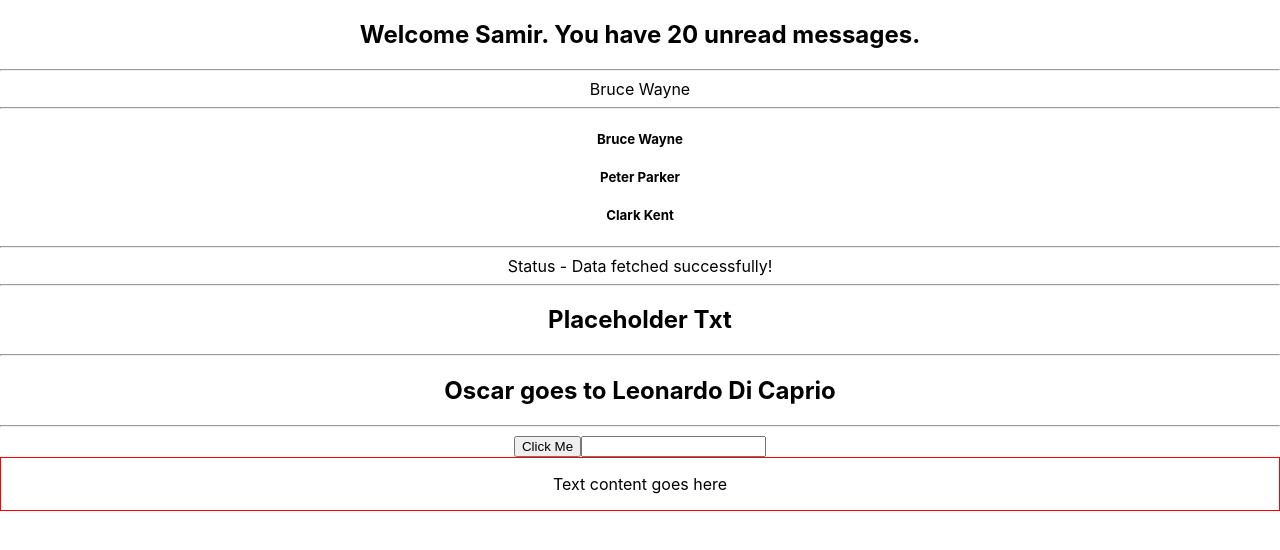
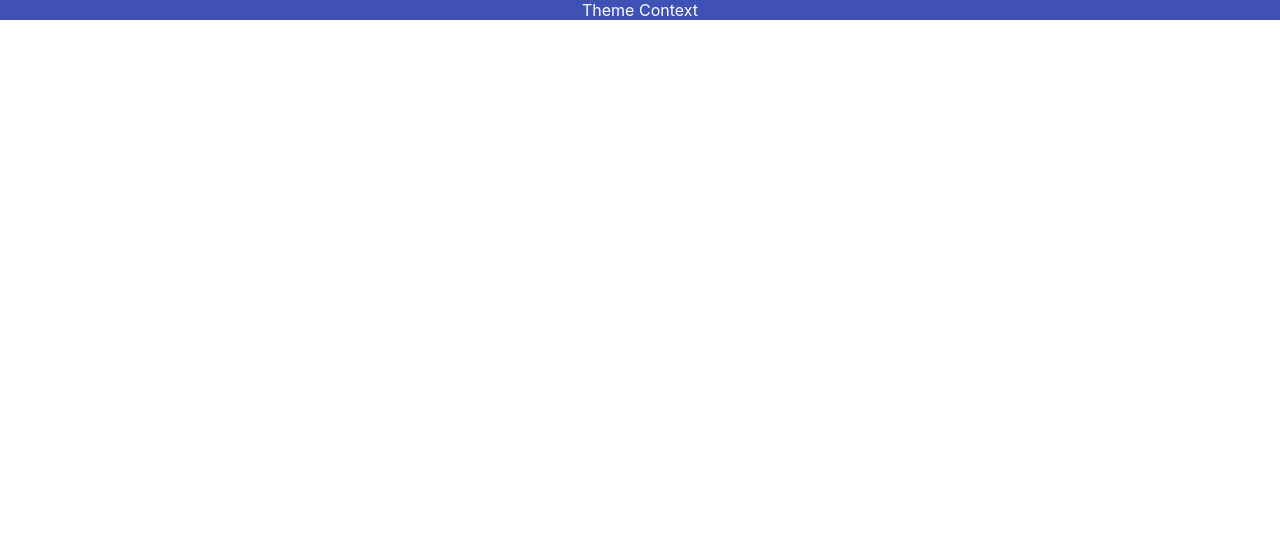
Before and after one commit to samirprakash/react-ts, a React (Create React App) app: page / in a window 1280 px wide. Shown: the top 550 px of the page. Built offline with nearby package versions, Linux system fonts and the light colour scheme.

Commit message:
use context with TS

```diff
--- a/src/App.tsx
+++ b/src/App.tsx
@@ -1,14 +1,13 @@
 import './App.css';
-import BasicProps from './pages/basic-props/basic-props.component';
-import { default as ContainerProps } from './pages/container-props/container-props.component';
-import EventProps from './pages/event-props/event-props.component';
+import Box from './components/context/box.component';
+import { ThemeContextProvider } from './components/context/theme.context';
 
 function App() {
   return (
     <div className="App">
-      <BasicProps />
-      <EventProps />
-      <ContainerProps />
+      <ThemeContextProvider>
+        <Box />
+      </ThemeContextProvider>
     </div>
   );
 }
--- /dev/null
+++ b/src/components/context/box.component.tsx
@@ -0,0 +1,15 @@
+import { useContext } from 'react';
+import { ThemeContext } from './theme.context';
+
+const Box = () => {
+  const theme = useContext(ThemeContext);
+  return (
+    <div
+      style={{ backgroundColor: theme.primary.main, color: theme.primary.text }}
+    >
+      Theme Context
+    </div>
+  );
+};
+
+export default Box;
--- /dev/null
+++ b/src/components/context/theme.context.tsx
@@ -0,0 +1,16 @@
+import { createContext } from 'react';
+import { theme } from './theme';
+
+type ThemeContextProviderProps = {
+  children: React.ReactNode;
+};
+
+export const ThemeContext = createContext(theme);
+
+export const ThemeContextProvider = ({
+  children,
+}: ThemeContextProviderProps) => {
+  return (
+    <ThemeContext.Provider value={theme}>{children}</ThemeContext.Provider>
+  );
+};
--- /dev/null
+++ b/src/components/context/theme.ts
@@ -0,0 +1,10 @@
+export const theme = {
+  primary: {
+    main: '#3f51b5',
+    text: '#fff',
+  },
+  secondary: {
+    main: '#f50057',
+    text: '#fff',
+  },
+};
```
